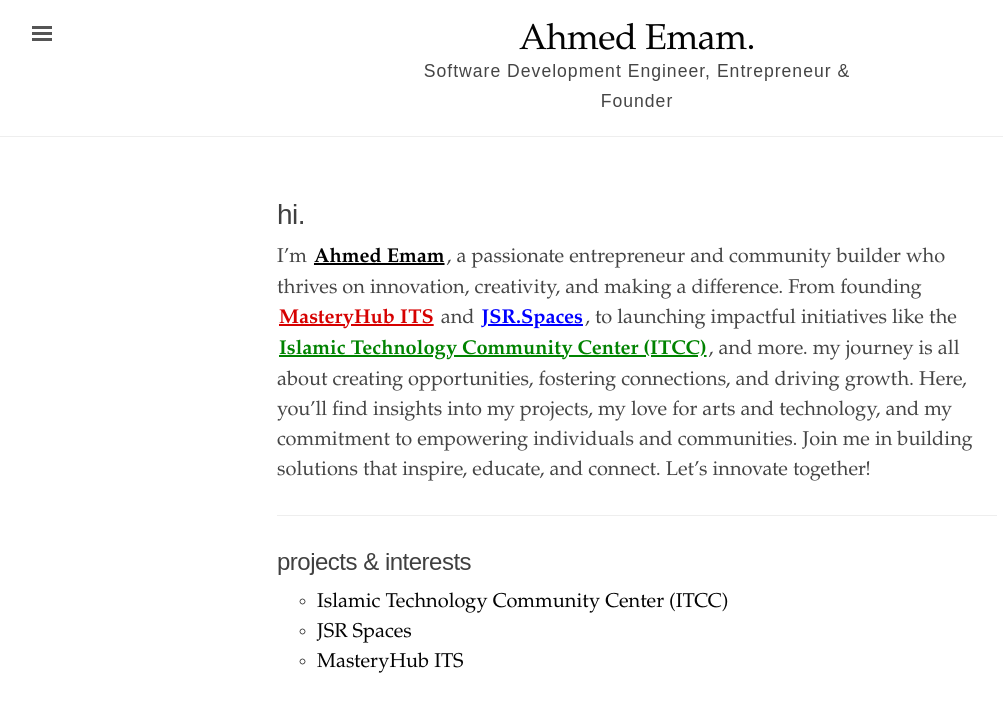
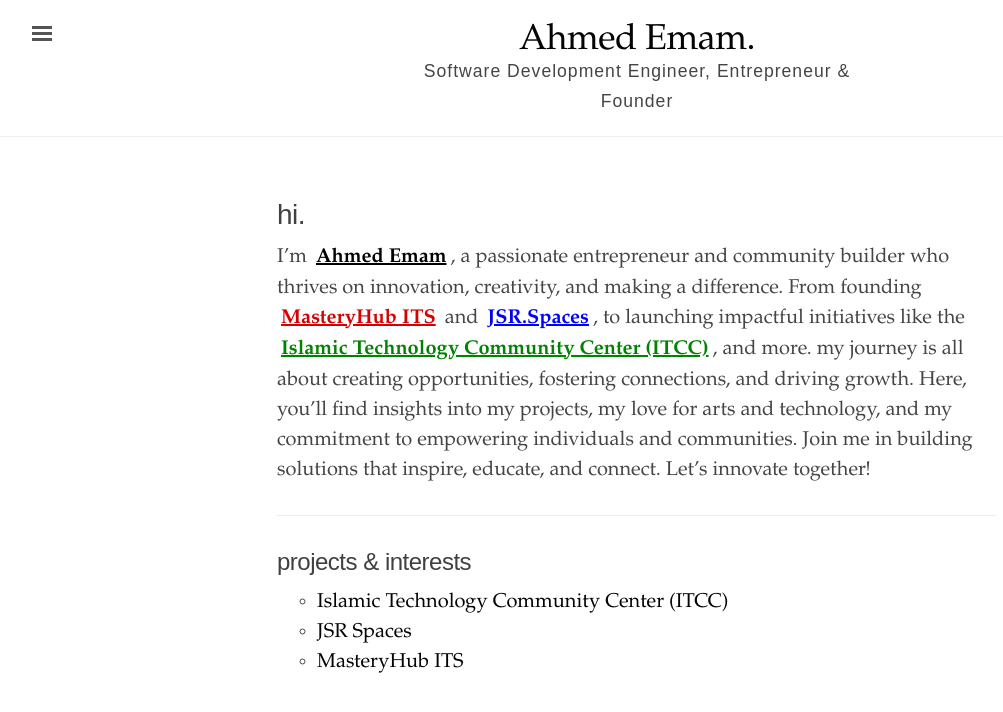
Before and after one commit to ahmedemam/ahmedemam.github.io, a Jekyll site: the page built from index.html, in a window 1280 px wide. Shown: the top 712 px of the page, without its empty margins (3-1006 px from the left). Built offline with Jekyll 4.4.1, drawn with Linux system fonts in a browser that asks for light colours.

Commit message:
masteryhub page

```diff
--- a/_sass/_ed.scss
+++ b/_sass/_ed.scss
@@ -555,8 +555,8 @@ div.toc {
 }
 
 span.mark {
-  padding: 0.5rem 0.1rem;
-  margin: 0 0rem;
+  padding: 0.1rem 0.1rem;
+  margin: 0 0.1rem;
   font-weight: bold;
   text-decoration: underline;
 }
```
